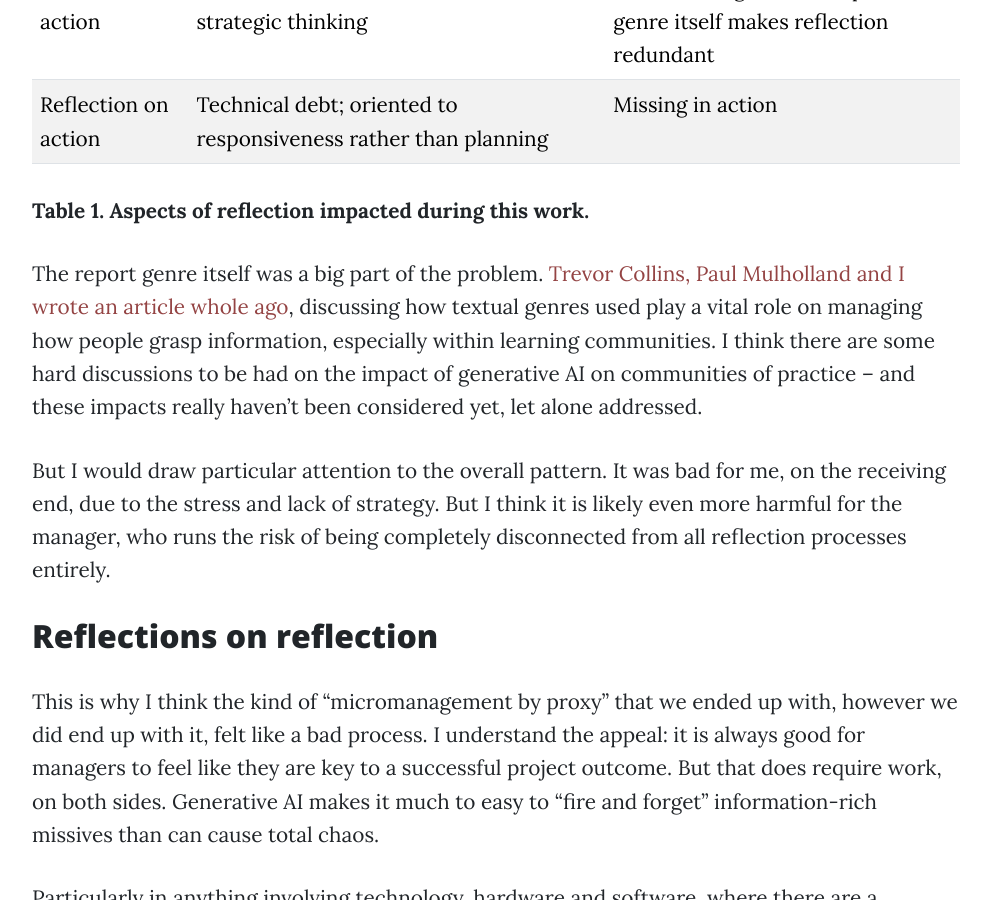
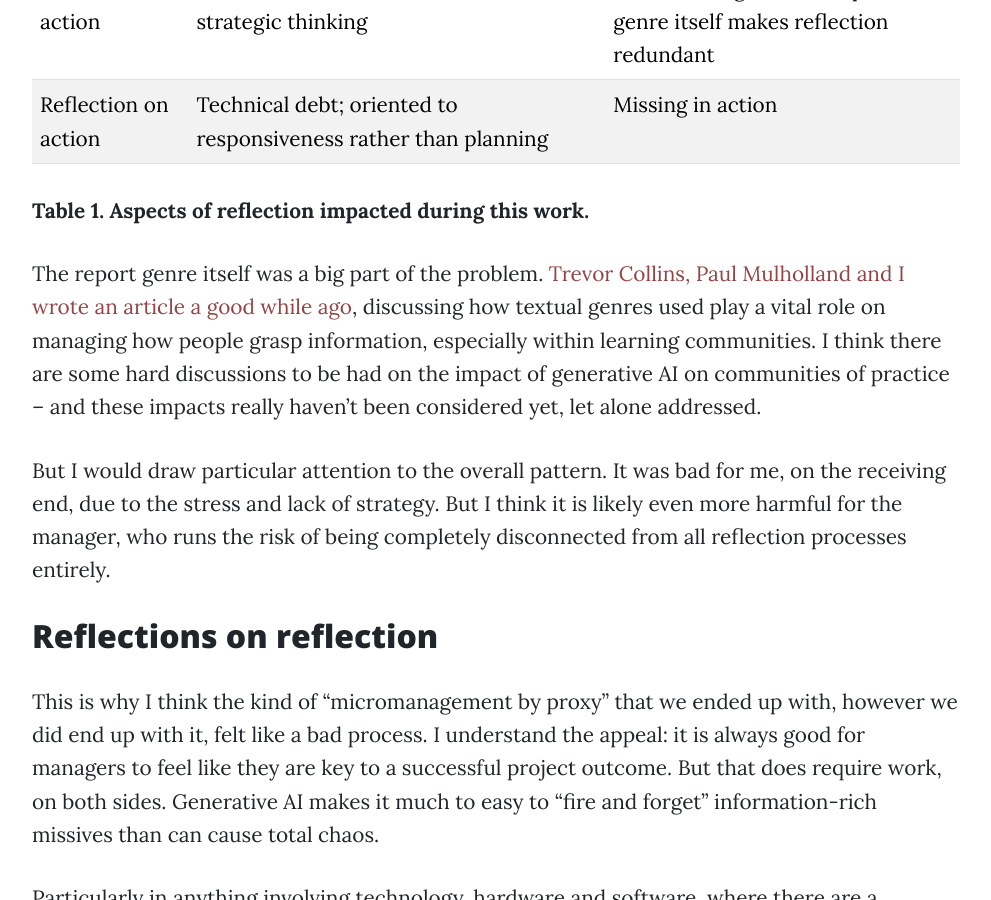
Before and after one commit to morungos/morungos.github.io, a Jekyll site: the page built from _posts/2025-08-17-management.md, in a window 1280 px wide and 900 px high, scrolled down 4989 px. Shown: the whole window, without its empty margins (144-1135 px from the left). Built offline with Jekyll 4.4.1, drawn with Linux system fonts in a browser that asks for light colours.

Commit message:
typo fix

```diff
--- a/_posts/2025-08-17-management.md
+++ b/_posts/2025-08-17-management.md
@@ -188,7 +188,7 @@ not happen for free.
 **Table 1. Aspects of reflection impacted during this work.**
 
 The report genre itself was a big part of the problem. [Trevor Collins, Paul
-Mulholland and I wrote an article whole
+Mulholland and I wrote an article a good while
 ago](https://isls.org/cscl/Euro2001/Papers/28.doc), discussing how textual
 genres used play a vital role on managing how people grasp information,
 especially within learning communities. I think there are some hard discussions
```
